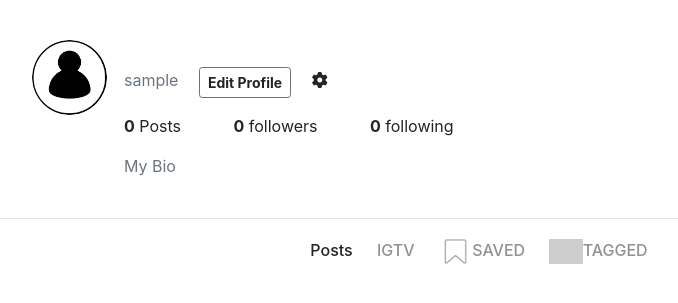
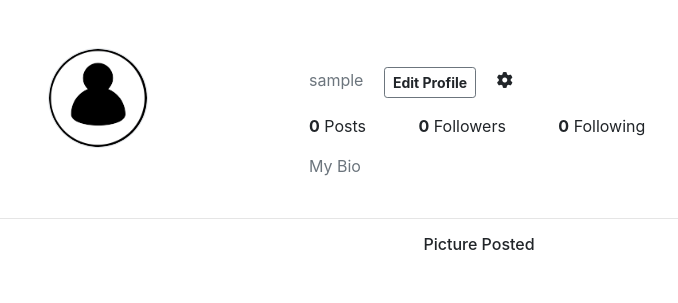
Before and after one commit to Gesare/The_Gram, a Django app: a page that uses gramapp/templates/instagram/profile.html in a window 1280 px wide. Shown: the part 62-365 px from the top of the page, without its empty margins (161-839 px from the left). Run offline with Django 3.2, Linux system fonts and the light colour scheme; the visitor is signed in with stand-in values (Sample User, id 1); data that the repository does not hold is empty; some libraries are stand-ins or nearby versions; grey boxes are pictures that could not be loaded.

Commit message:
Working on template outlook

```diff
--- a/gramapp/templates/instagram/profile.html
+++ b/gramapp/templates/instagram/profile.html
@@ -10,8 +10,9 @@
             <div class="container">
                 <div class="row">
                     <div class="col-md-1"></div>
-                     <div class="col-md-1">
-                        <img class="rounded-circle account-img"<img width="120%" src="{{ user.profile.profile_picture.url }}">
+                     <div class="col-md-3">
+                        <img src="{{ user.profile.profile_picture.url }}"class="rounded-circle border ml-3 mt-2  mr-3"
+                         alt="{{image.user.user.username}}"width="100" height="100">
                     </div>
                     <div class="col-md-6 mt-3">
                         <div class="media-body">
@@ -22,8 +23,8 @@
 
                             <div class="post-details mt-3 mb-3">
                                 <span class="mr-5"><strong>{{images.count}}</strong> Posts</span>
-                                <span class="mr-5"> <strong>{{ user.profile.followers.count }}</strong> followers</span>
-                                <span class="mr-5"> <strong>{{ user.profile.following.count }}</strong> following</span>
+                                <span class="mr-5"> <strong>{{ user.profile.followers.count }}</strong> Followers</span>
+                                <span class="mr-5"> <strong>{{ user.profile.following.count }}</strong> Following</span>
                             </div>
                             <h5>{{ user.profile.name }}</h5>
                             <p class="text-secondary">{{ user.profile.bio }}</p>
@@ -61,10 +62,7 @@
     </div>
     <hr class="mt-4">
     <h5 style="text-align: center; cursor:pointer; font-size: 16px;">
-          Posts
-        <span style=" padding-left: 20px; opacity: 0.5;">IGTV</span>
-        <span style=" padding-left: 20px; opacity: 0.5;"><img width="3%" src="../../../static/images/Save-Icon-200x200.png">SAVED</span>
-        <span style=" padding-left: 20px; opacity: 0.5;"><img width="3%" src="../../../static/images/jee-72-512.png">TAGGED</span>
+          Picture Posted
     </h5>
     <div class="card-columns">
         {% for image in images %}
```
Also changed, not shown: gramapp/templates/instagram/user_profile.html (+6 -6 lines), media/images/car1.jpeg (added).
